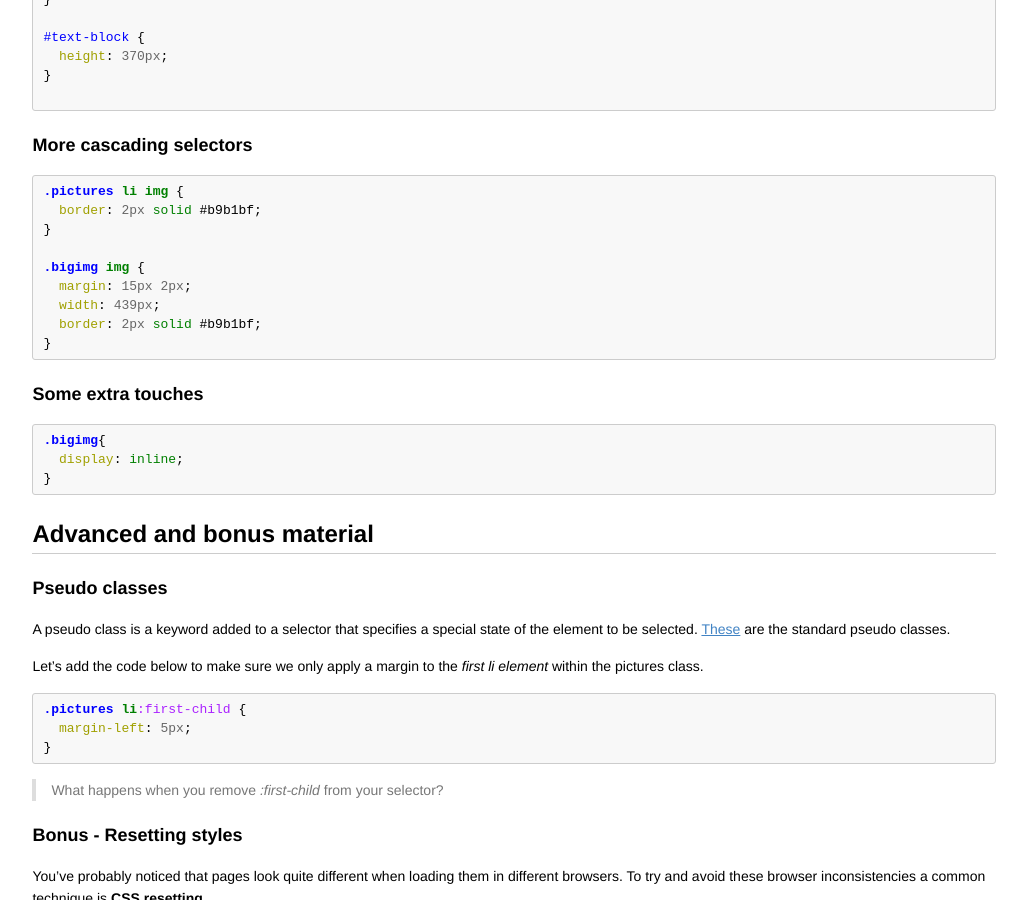
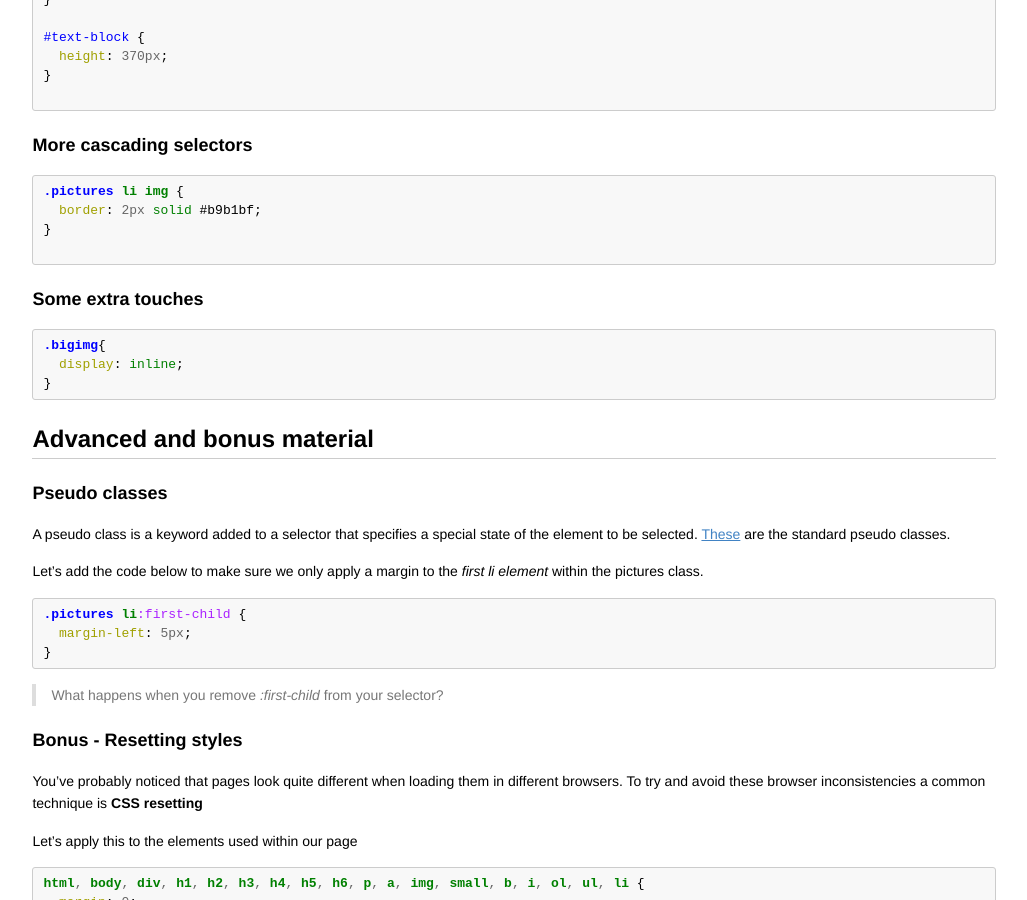
Before and after one commit to codebar/tutorials, a Jekyll site: the page built from html/lesson2/tutorial.md, in a window 1280 px wide and 900 px high, scrolled down 7618 px. Shown: the whole window, without its empty margins (126-1153 px from the left). Built offline with Jekyll 4.4.1, drawn with Linux system fonts in a browser that asks for light colours.

Commit message:
Remove duplicate styling of .bigimg img
Already on line 245

````diff
--- a/html/lesson2/tutorial.md
+++ b/html/lesson2/tutorial.md
@@ -418,11 +418,6 @@ ol li {
   border: 2px solid #b9b1bf;
 }
 
-.bigimg img {
-  margin: 15px 2px;
-  width: 439px;
-  border: 2px solid #b9b1bf;
-}
 ```
 
 ### Some extra touches
````
